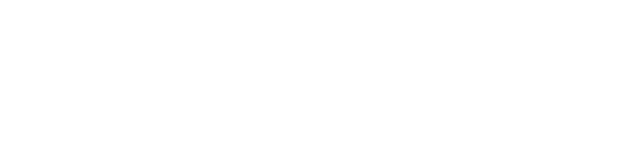
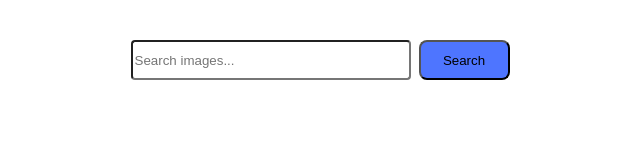
Before and after one commit to maryana-frydrak/goit-js-hw-11, a website built with Vite: page src/index.html in a window 1280 px wide. Shown: the whole page, without its empty margins (320-960 px from the left). Built offline with nearby package versions, Linux system fonts and the light colour scheme.

Commit message:
add styles to form

```diff
--- /dev/null
+++ b/src/css/index.css
@@ -0,0 +1,33 @@
+.form {
+  display: flex;
+  justify-content: center;
+  gap: 8px;
+  margin-top: 40px;
+}
+
+input[type='text'] {
+  width: 272px;
+  height: 34px;
+  border-radius: 4px;
+}
+
+input[type='text']:hover {
+  border-color: black;
+}
+
+input[type='text']:active {
+  border-color: #4e75ff;
+}
+
+button[type='submit'] {
+  border-radius: 8px;
+  padding: 8px 16px;
+  width: 91px;
+  height: 40px;
+
+  background-color: #4e75ff;
+}
+
+button[type='submit']:hover {
+  background-color: #6c8cff;
+}
--- a/src/css/styles.css
+++ b/src/css/styles.css
@@ -7,3 +7,4 @@
 /* Common styles */
 @import url('./reset.css');
 @import url('./base.css');
+@import url('./index.css');
--- a/src/index.html
+++ b/src/index.html
@@ -8,7 +8,19 @@
     <link rel="stylesheet" href="./css/styles.css" />
   </head>
   <body>
-    <main></main>
+    <main>
+      <form class="form">
+        <label>
+          <input
+            type="text"
+            name="search-text"
+            placeholder="Search images..."
+            required
+          />
+        </label>
+        <button type="submit">Search</button>
+      </form>
+    </main>
 
     <script type="module" src="./main.js"></script>
   </body>
```
Also changed, not shown: src/css/base.css (+12 -2 lines).
